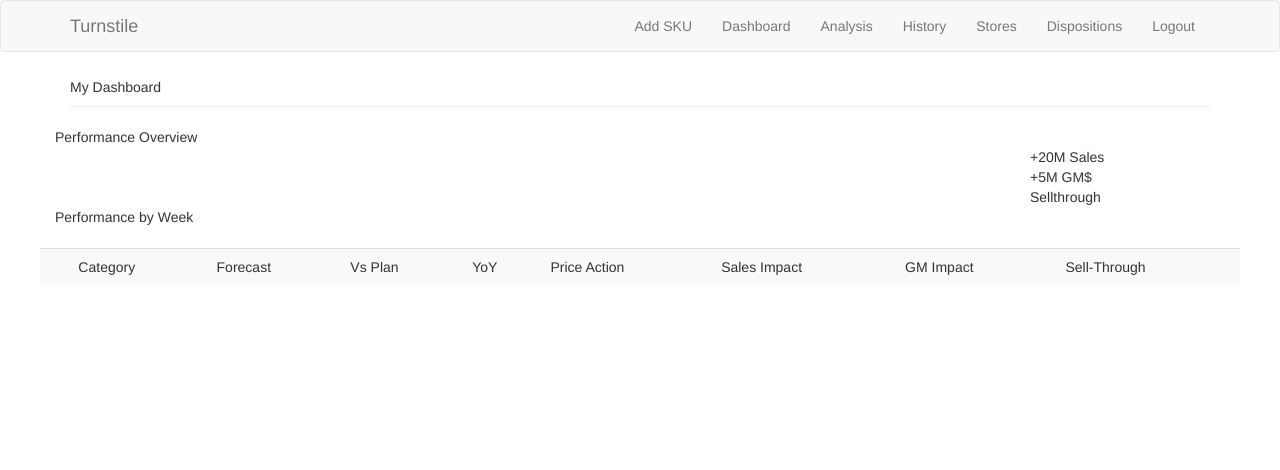
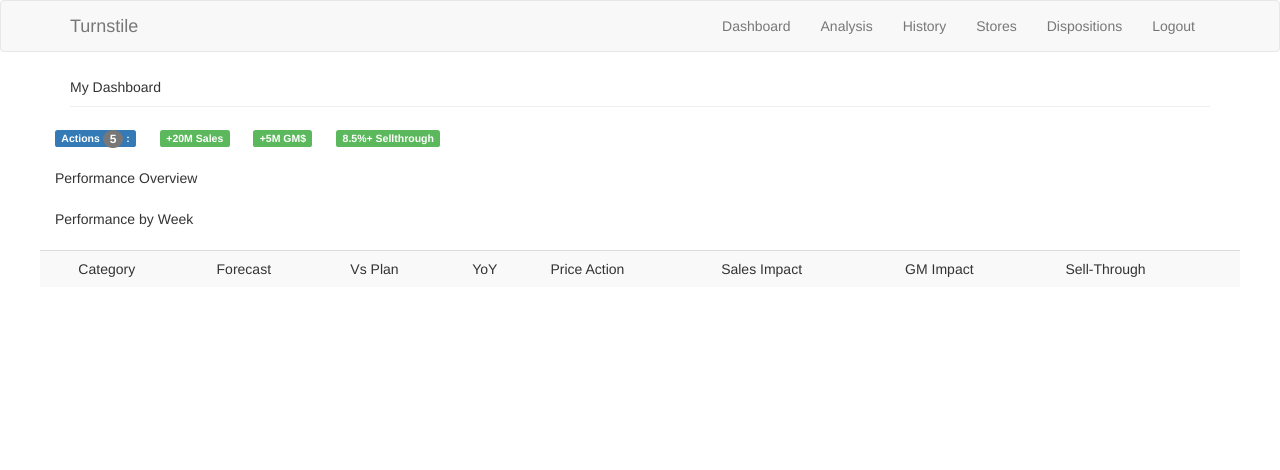
Before and after one commit to luckypupil/turnstile, a Flask app: template app/templates/main/dashboard.html in a window 1280 px wide. Shown: the top 470 px of the page. Run offline with Flask 2, Linux system fonts and the light colour scheme; the template is opened without the code that fills it, so the values that code supplies are empty; some libraries are stand-ins or nearby versions.

Commit message:
added notif and summary badges to homepg

```diff
--- a/app/templates/base.html
+++ b/app/templates/base.html
@@ -22,7 +22,7 @@
         </div>
         <div class="collapse navbar-collapse" id="bs-example-navbar-collapse-1">
             <ul class="nav navbar-nav navbar-right">
-                <li><a href="{{ url_for('admin.add_prod') }}">Add SKU</a></li>
+                {#<li><a href="{{ url_for('admin.add_prod') }}">Add SKU</a></li>#}
                 <li><a href="{{ url_for('main.dashboard') }}">Dashboard</a></li>
                 <li><a href="#">Analysis</a></li>
                 <li><a href="#">History</a></li>
--- a/app/templates/main/dashboard.html
+++ b/app/templates/main/dashboard.html
@@ -2,23 +2,26 @@
 {% block pagelabel %}My Dashboard{% endblock %}
 {% block page_content %}
 	<div class="row">
+		<span class="label label-primary">Actions
+			<span class="badge" style="height:75%;">5</span>
+		:</span>
+		<span class="label label-success left-buffer">+20M Sales</span>
+		<span class="label label-success left-buffer">+5M GM$</span>
+		<span class="label label-success left-buffer">8.5%+ Sellthrough</span>
+	</div>
+	<div class="row top-buffer">
 		<div class="col-md-12">
 			<div class="row">Performance Overview</div>
 			<div class="row">
-				<div class="col-md-5">{{graphs.sales|safe}}</div>
-				<div class="col-md-5">{{graphs.gm|safe}}</div>
-				<div class="col-md-1">
-					<div class="row">+20M Sales</div>
-					<div class="row">+5M GM$</div>
-					<div class="row">Sellthrough</div>
-				</div>
+				<div class="col-md-6">{{graphs.sales|safe}}</div>
+				<div class="col-md-6">{{graphs.gm|safe}}</div>
 			</div>
 		</div>
-		<div class="col-md-12">
+		<div class="col-md-12 top-buffer">
 			<div class="row">Performance by Week</div>
 			<div class="row">
-				<div class="col-md-5">{{graphs.saleswk|safe}}</div>
-				<div class="col-md-5">{{graphs.gmwk|safe}}</div>
+				<div class="col-md-6">{{graphs.saleswk|safe}}</div>
+				<div class="col-md-6">{{graphs.gmwk|safe}}</div>
 			</div>
 		</div>
 	</div>
--- a/app/templates/main/dispositions.html
+++ b/app/templates/main/dispositions.html
@@ -1,7 +1,7 @@
 {% extends "base.html" %}
 {% block pagelabel %}Disposition List{% endblock %}
 {% block page_content %}
-<div class="col-md-10">
+<div class="col-md-9">
 	<div class="row table-responsive top-buffer">
 			<table class="table table-striped">
 				<th>
@@ -30,8 +30,8 @@
 			</table>
 	</div>
 </div>
-<div class="col-md-2">
-	<div class="row top-buffer">Watchlist</div>
+<div class="col-md-2 left-buffer">
+	<div class="row top-buffer"><center>Watchlist</center></div>
 		<div class="row top-buffer"><img src="{{ url_for('static',filename='img/coat1.jpeg') }}"> Caption</div>
 	<div class="row top-buffer">
 		<div class="row top-buffer"><img src="{{ url_for('static',filename='img/coat2.jpeg') }}"> Caption</div>
```
Also changed, not shown: app/templates/main/dispo_profile.html (+12 -15 lines).
